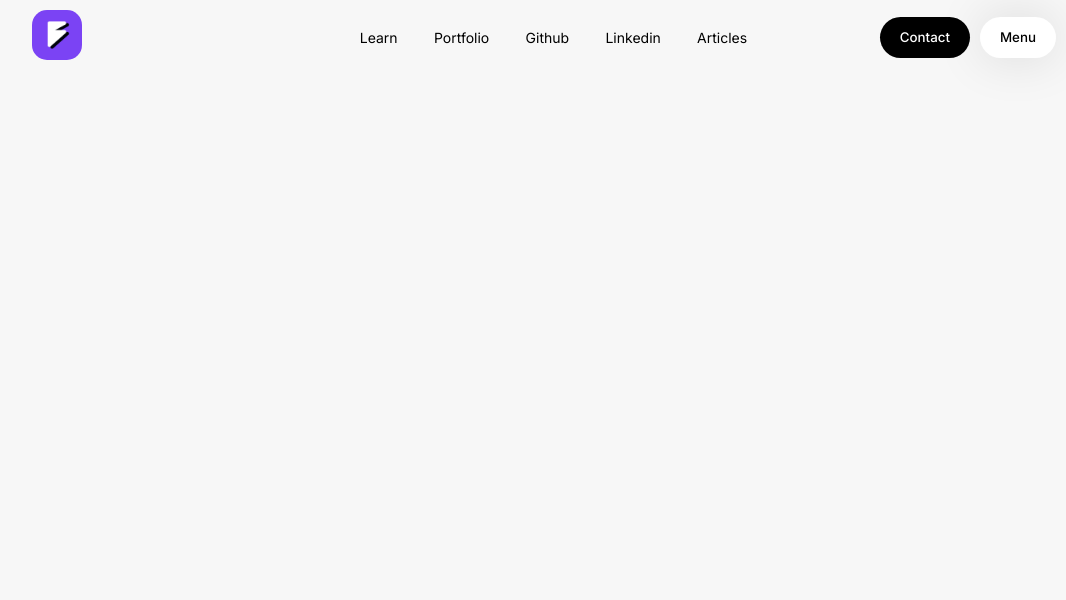
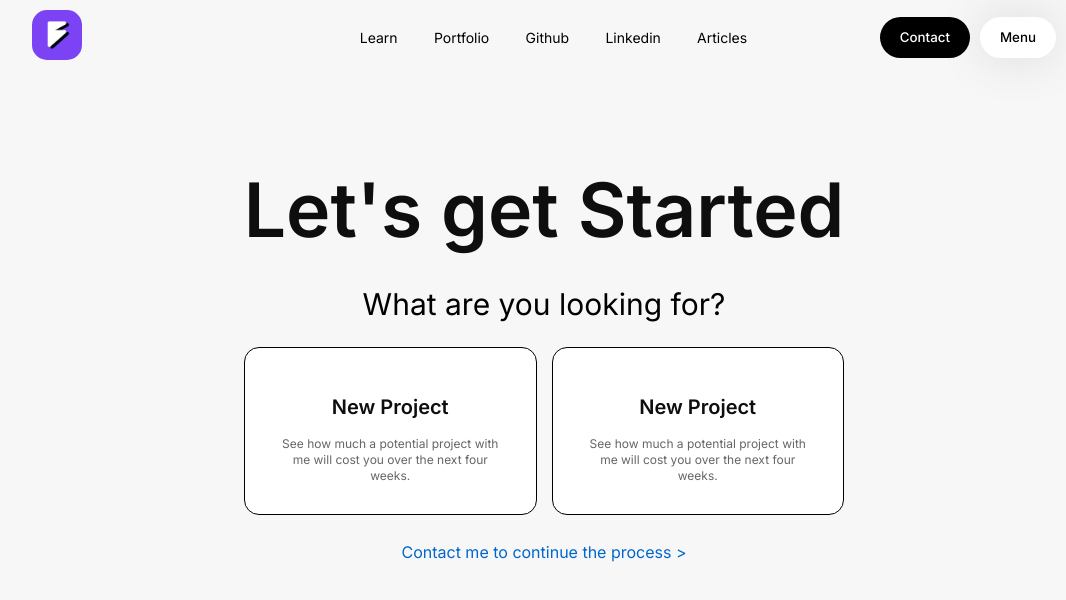
Before and after one commit to shareefevans/project.16.08.2024, a plain HTML site: page index.html in a window 1280 px wide. Shown: the whole page, without its empty margins (96-1162 px from the left). Drawn offline with Linux system fonts and the light colour scheme.

Commit message:
building out the hero section

```diff
--- a/assets/styles.css
+++ b/assets/styles.css
@@ -17,6 +17,13 @@ body {
   background-color: #f7f7f7;
 }
 
+section {
+  display: flex;
+  flex-direction: column;
+  justify-content: center;
+  align-items: center;
+}
+
 .flex-column {
   display: flex;
   flex-direction: row;
@@ -25,7 +32,10 @@ body {
 }
 
 h1 {
-  font-size: 35px;
+  font-size: 75px;
+  font-weight: 600;
+  line-height: 72px;
+  color: #010101f2;
 }
 
 h2 {
@@ -33,11 +43,27 @@ h2 {
 }
 
 h3 {
-  font-size: 25px;
+  font-size: 20px;
+  line-height: 28px;
+  font-weight: 600;
+  color: rgb(1, 1, 1, 0.95);
 }
 
 p {
   font-size: 14px;
+}
+
+.link-text {
+  font-size: 16px;
+  line-height: 24px;
+  color: rgb(0, 102, 204);
+}
+
+.small-text {
+  font-size: 12px;
+  line-height: 16px;
+  color: rgb(102, 102, 102);
+  text-align: center;
 }
 
 /* ---- NAV STYLING ---- */
@@ -92,3 +118,45 @@ button {
   color: black;
   box-shadow: 0px 0px 50px #00000020;
 }
+
+/* ---- STRUCTURE STYLING ---- */
+
+.container {
+  width: 100%;
+  max-width: 1200px;
+  display: flex;
+  flex-direction: column;
+  justify-content: center;
+  align-items: center;
+  padding: 100px 0px;
+  gap: 40px;
+}
+
+.hero-body {
+  display: flex;
+  flex-direction: column;
+  justify-content: center;
+  align-items: center;
+  gap: 25px;
+}
+
+.two-by-two-grid {
+  display: grid;
+  width: 600px;
+  grid-template-columns: 1fr 1fr;
+  gap: 15px;
+}
+
+/* ---- CARD STYLING ---- */
+
+.action-cards {
+  padding: 30px 30px;
+  border-radius: 15px;
+  border: 1.5px solid black;
+  background-color: white;
+  display: flex;
+  flex-direction: column;
+  justify-content: baseline;
+  align-items: center;
+  gap: 15px;
+}
--- a/index.html
+++ b/index.html
@@ -41,8 +41,31 @@
     <main>
       <section>
         <div class="container">
-          <div class="hero-wrapper"></div>
-          <div class="hero-body"></div>
+          <div class="hero-wrapper"><h1>Let's get Started</h1></div>
+          <div class="hero-body">
+            <h2>What are you looking for?</h2>
+            <div class="two-by-two-grid">
+              <!----CARD CONTENT---->
+              <div class="action-cards">
+                <img />
+                <h3>New Project</h3>
+                <p class="small-text">
+                  See how much a potential project with me will cost you over
+                  the next four weeks.
+                </p>
+              </div>
+              <!----CARD CONTENT---->
+              <div class="action-cards">
+                <img />
+                <h3>New Project</h3>
+                <p class="small-text">
+                  See how much a potential project with me will cost you over
+                  the next four weeks.
+                </p>
+              </div>
+            </div>
+            <p class="link-text">Contact me to continue the process ></p>
+          </div>
         </div>
       </section>
     </main>
```
